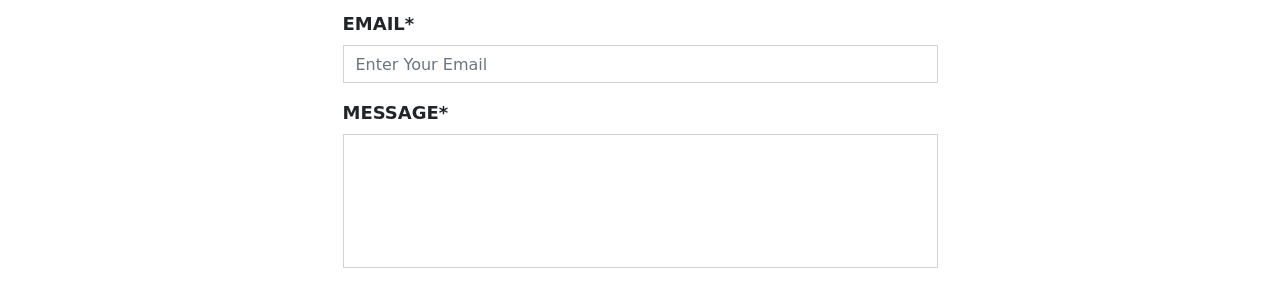
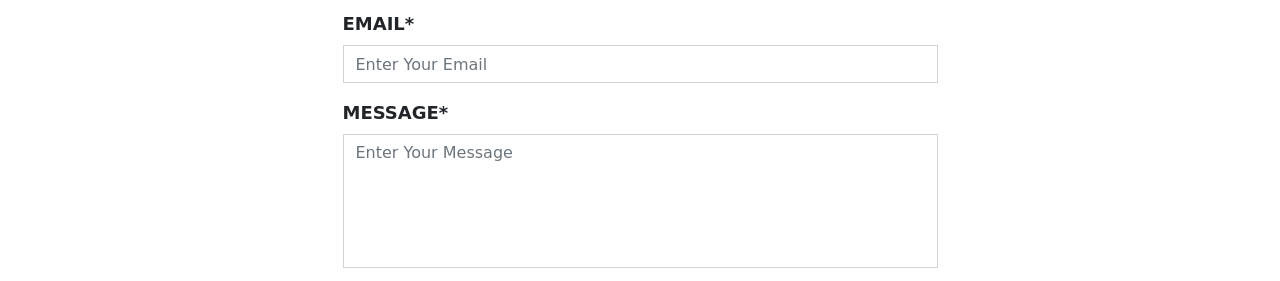
Before and after one commit to ajaysharma12799/shashank-portfolio, a plain HTML site: page index.html in a window 1280 px wide. Shown: the part 3300-3581 px from the top of the page. Drawn offline with nearby package versions, Linux system fonts and the light colour scheme; a web font is replaced by a local one.

Commit message:
complete most frontend of laptop except portfolio

```diff
--- a/index.html
+++ b/index.html
@@ -309,7 +309,7 @@
             <div class="form-group col-lg-6 col-md-6">
                 <label for="clientMessage">Message*</label> <br>
                 <textarea class="form-control" name="clientMessage" id="clientMessage" cols="30" rows="5"
-                    required></textarea>
+                    placeholder="Enter Your Message" required></textarea>
             </div>
 
             <div class="form-group">
```
